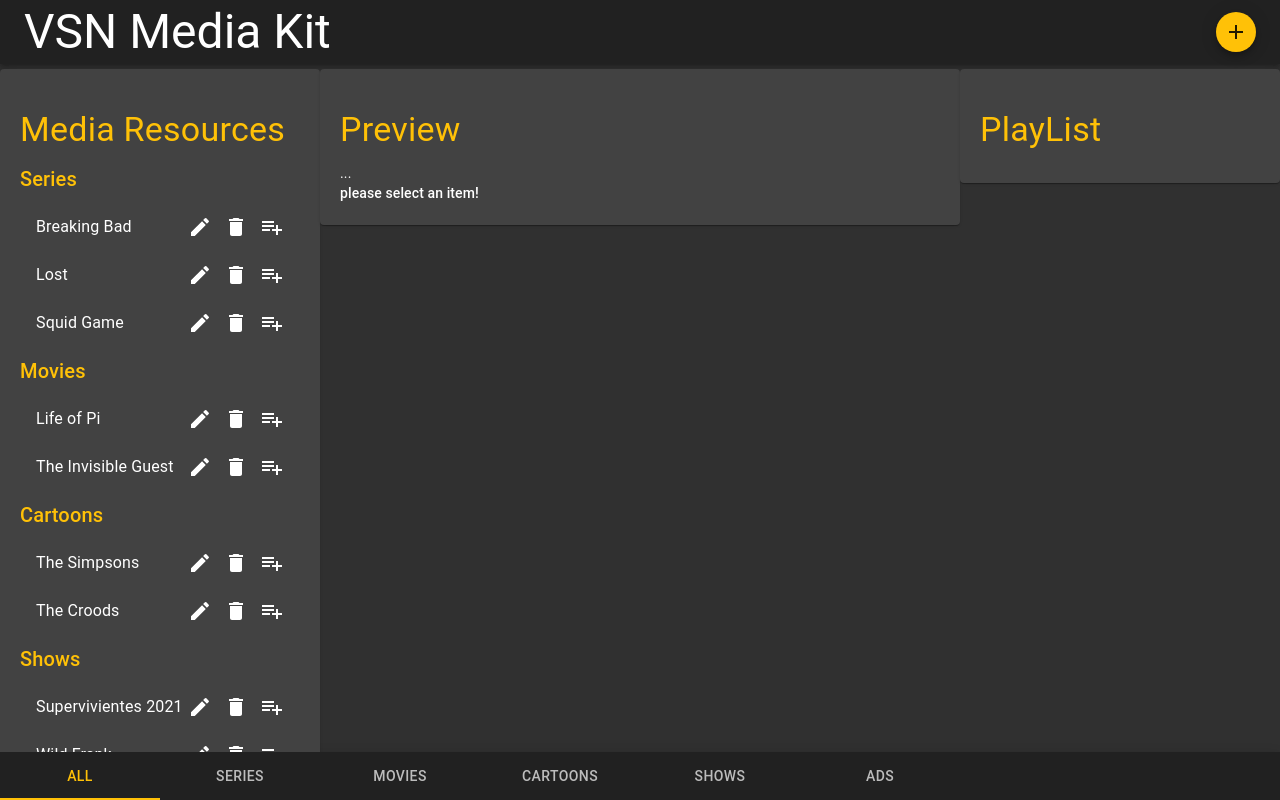
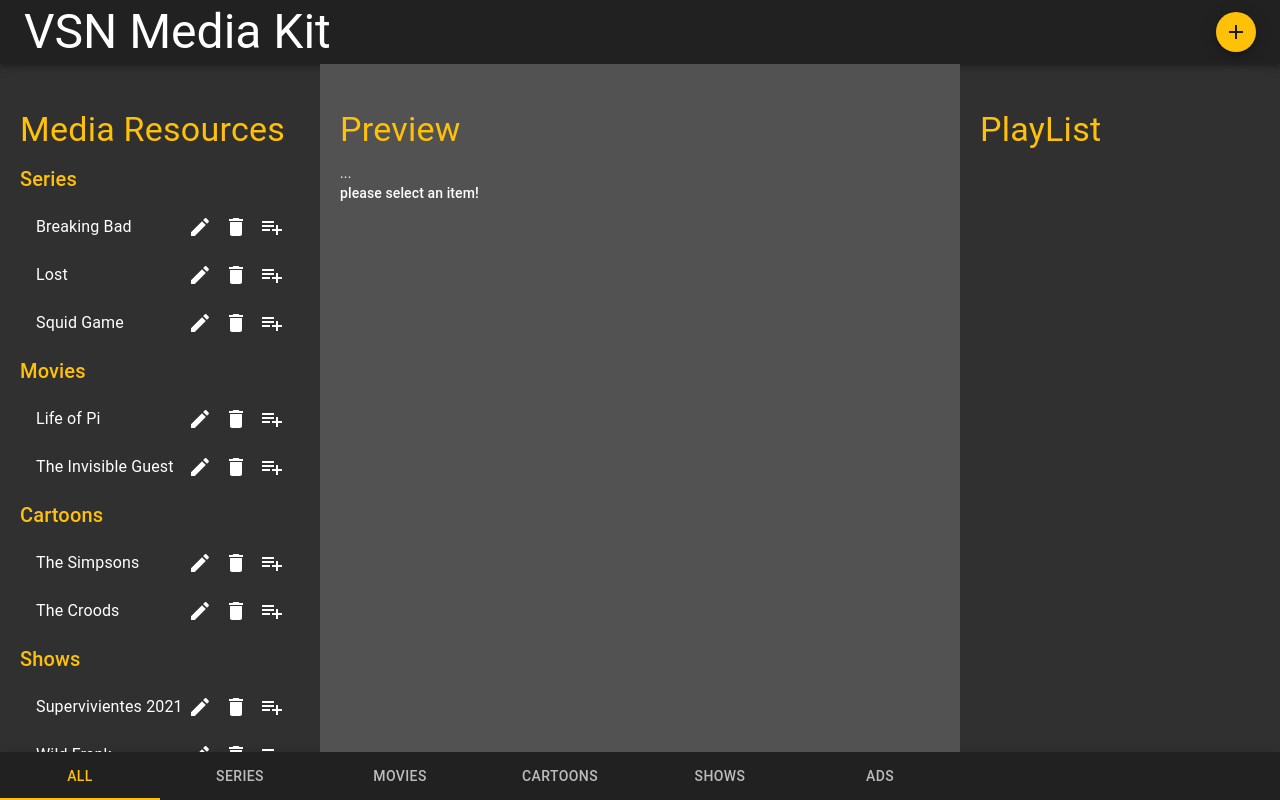
Before and after one commit to LONGLIN163/tv_programmes_manager, a React (Create React App) app: page / in a window 1280 px wide. Built offline with nearby package versions, Linux system fonts and the light colour scheme.

Commit message:
sample duplicated item in playlist warning

```diff
--- a/package.json
+++ b/package.json
@@ -5,6 +5,7 @@
   "dependencies": {
     "@material-ui/core": "^4.12.3",
     "@material-ui/icons": "^4.11.2",
+    "@material-ui/lab": "^4.0.0-alpha.60",
     "@testing-library/jest-dom": "^5.11.4",
     "@testing-library/react": "^11.1.0",
     "@testing-library/user-event": "^12.1.10",
--- a/src/components/App.js
+++ b/src/components/App.js
@@ -16,6 +16,7 @@ const App = () => {
     const [programTypes,setProgramTypes]=useState(types);
     const [programmesByType,setProgrammesByType]=useState([]);
     const [programmesInPlayList,setProgrammesInPlayList]=useState([]);
+    const [DupProgramWarningOpen,setDupProgramWarning]=useState(false);
 
     const getProgramTypes=()=>{
       const initData=programTypes.reduce((initProgrammes, category) => ({
@@ -53,8 +54,15 @@ const App = () => {
      }
 
      const onDeleteItem = (id) => {
-       const newInitPrograms=initProgrammes.filter(item => item.id!==id);
-       setInitProgrammes(newInitPrograms)
+       const tempPrograms=initProgrammes.filter(item => item.id!==id);
+       setInitProgrammes(tempPrograms)
+       setEditMode(programme.id===id ? false : editMode)
+       setProgram(programme.id===id ? {} : programme)
+     }
+
+     const onDeleteItemFromPlayList = (id) => {
+       const tempPrograms=programmesInPlayList.filter(item => item.id!==id);
+       setProgrammesInPlayList(tempPrograms)
        setEditMode(programme.id===id ? false : editMode)
        setProgram(programme.id===id ? {} : programme)
      }
@@ -73,12 +81,23 @@ const App = () => {
        setEditMode(false)
      }
 
-     const onAddItemToPlayList = (programme) => {
-        const pArr=[]
-        pArr.push(programme)
-        const temp=programmesInPlayList.concat(pArr)
-        console.log("temp---",temp)
+     const onAddItemToPlayList = (id) => {
+
+        const prePlayListIdArr=programmesInPlayList.map(p => p.id);
+        console.log("prePlayListIdArr----",prePlayListIdArr)
+
+        if(prePlayListIdArr.includes(id)){
+          setDupProgramWarning(true)
+          return
+        }
+
+        const programAdded=initProgrammes.find(item => item.id===id)
+        const programAddedArr=[]
+        programAddedArr.push(programAdded)
+        const temp=programmesInPlayList.concat(programAddedArr)
+        console.log("temp2---",temp)
         setProgrammesInPlayList(temp)
+        setDupProgramWarning(false)
     }
 
     const contextValue={
@@ -98,8 +117,10 @@ const App = () => {
         onEditItem,
         onEditForm,
         onDeleteItem,
+        onDeleteItemFromPlayList,
         onItemSelect,
-        onAddItemToPlayList
+        onAddItemToPlayList,
+        DupProgramWarningOpen
     }
     //console.log("contextValue--------",contextValue)
 
--- a/src/components/Layouts/Header.js
+++ b/src/components/Layouts/Header.js
@@ -11,6 +11,8 @@ const styles={
 }
 
 const Header = ({classes}) => {
+    console.log("classes2---",classes)
+
     return (
         <AppBar position="static">
             <Toolbar>
--- a/src/components/Programmes/Catalog.js
+++ b/src/components/Programmes/Catalog.js
@@ -17,7 +17,7 @@ const Catalog = () => {
         onAddItemToPlayList
     } = useContext(ProgramContext)
 
-    console.log("programmesByType----",programmesByType)
+    //console.log("programmesByType----",programmesByType)
 
     return (
         <>
@@ -66,6 +66,7 @@ const Catalog = () => {
                                                 <PlaylistAddIcon />
                                             </IconButton>
                                         </ListItemSecondaryAction>
+
                                     </ListItem>
                                     )
                                 })
--- a/src/components/Programmes/ContentView.js
+++ b/src/components/Programmes/ContentView.js
@@ -1,11 +1,13 @@
-import React from 'react';
-import {Grid,Paper} from '@material-ui/core';
+import React,{useContext} from 'react';
+import {Grid} from '@material-ui/core';
+import Alert from '@material-ui/lab/Alert';
 
 import {Catalog,Preview,Playlist} from './'
 import { withStyles } from '@material-ui/core/styles';
+import { ProgramContext } from '../ProgramStore';
 
 
-const styles=theme=> console.log("theme------",theme) || ({
+const styles=theme=>({
     paperStyle:{
         padding:20 ,
         overflow:'auto',
@@ -15,7 +17,9 @@ const styles=theme=> console.log("theme------",theme) || ({
         },
         [theme.breakpoints.down('xs')]:{
             height:'100%'
-        }
+        },
+        borderReft:"1px solid white !important",
+        backgroundColor: '#hexcodehere'
     },
     '@global':{
         'html, body, #root':{
@@ -35,28 +39,43 @@ const styles=theme=> console.log("theme------",theme) || ({
         [theme.breakpoints.down('xs')]:{
             height: '50%'
         }
+    },
+    item2:{
+        background: '#525252',
     }
 })
 
 const ContentView = ({classes}) => {
+    console.log("classes---",classes)
+
+    const {DupProgramWarningOpen} = useContext(ProgramContext)
+
     return(
+        <>
+            {
+                DupProgramWarningOpen
+                ?<Alert severity="error">This is an error alert — check it out!</Alert>
+                :null
+            }
+
             <Grid container className={classes.container}>
                 <Grid item xs={12} sm={3} className={classes.item}>
-                <Paper outlined className={classes.paperStyle}>
+                    <div className={classes.paperStyle}>
                         <Catalog />
-                </Paper>
+                    </div>
                 </Grid>
-            <Grid item xs={12} sm={6} className={classes.item}>
-               <Paper className={classes.paperStyle}>
+                <Grid item xs={12} sm={6}  className={classes.item2}>
+                <div className={classes.paperStyle}>
                         <Preview />
-                </Paper>
+                    </div>
                 </Grid>
                 <Grid item xs={12} sm={3} className={classes.item}>
-               <Paper className={classes.paperStyle}>
+                <div className={classes.paperStyle}>
                         <Playlist />
-                </Paper>
+                    </div>
                 </Grid>
             </Grid>
+        </>
     )
 }
 
--- a/src/components/Programmes/Playlist.js
+++ b/src/components/Programmes/Playlist.js
@@ -1,7 +1,6 @@
 import React, { Fragment,useContext } from 'react';
 import {List,ListItem ,ListItemText,Typography, ListItemSecondaryAction, IconButton} from '@material-ui/core';
 import DeleteIcon from '@material-ui/icons/Delete';
-import EditIcon from '@material-ui/icons/Edit';
 import { ProgramContext } from '../ProgramStore';
 
 
@@ -11,10 +10,11 @@ const Playlist = () => {
         programmesInPlayList,
         category,
         onItemSelect,
-        onDeleteItem
+        onDeleteItemFromPlayList
     } = useContext(ProgramContext)
 
-    console.log("programmesInPlayList----",programmesInPlayList)
+    //console.log("programmesInPlayList----",programmesInPlayList)
+    //console.log("programmesInPlayList-category---",category)
 
     return (
         <>
@@ -26,12 +26,9 @@ const Playlist = () => {
             >
                 PlayList
             </Typography>
-            {
-            programmesInPlayList.map(([group,programmesInPlayList]) => {
-                return(
-                    !category || category===group
-                    ?<Fragment key={group}>
 
+
+            <Fragment>
                 <List component="nav" >
                     {
                         programmesInPlayList.map( ({id,title}) => {
@@ -45,7 +42,7 @@ const Playlist = () => {
                                         primary={title}
                                     />
                                     <ListItemSecondaryAction>
-                                                <IconButton edge="end" aria-label="comments" onClick={()=>onDeleteItem(id)}>
+                                        <IconButton edge="end" aria-label="comments" onClick={()=>onDeleteItemFromPlayList(id)}>
                                             <DeleteIcon />
                                         </IconButton>
                                     </ListItemSecondaryAction>
@@ -55,9 +52,7 @@ const Playlist = () => {
                     }
                 </List>
             </Fragment>
-                    :null
-                )
-            })}
+
         </>
      )
 }
--- a/src/components/Programmes/Preview.js
+++ b/src/components/Programmes/Preview.js
@@ -17,7 +17,7 @@ const Preview = () => {
         onEditForm
     } = useContext(ProgramContext)
 
-    console.log("programme in preview-----",programme)
+    //console.log("programme in preview-----",programme)
 
     const isEmpty= Object.keys(programme).length === 0
 
```
Also changed, not shown: src/components/ProgramStore.js (+6 -2 lines), 1 other file (tests, documents, lock files or other folders). Lines whose indentation alone changed are shown as unchanged.
